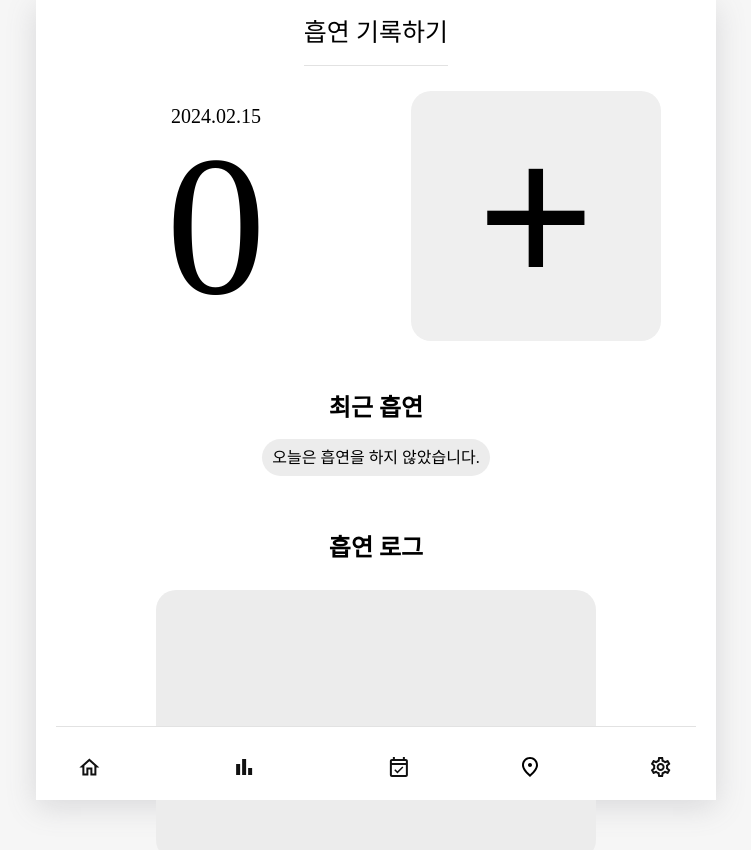
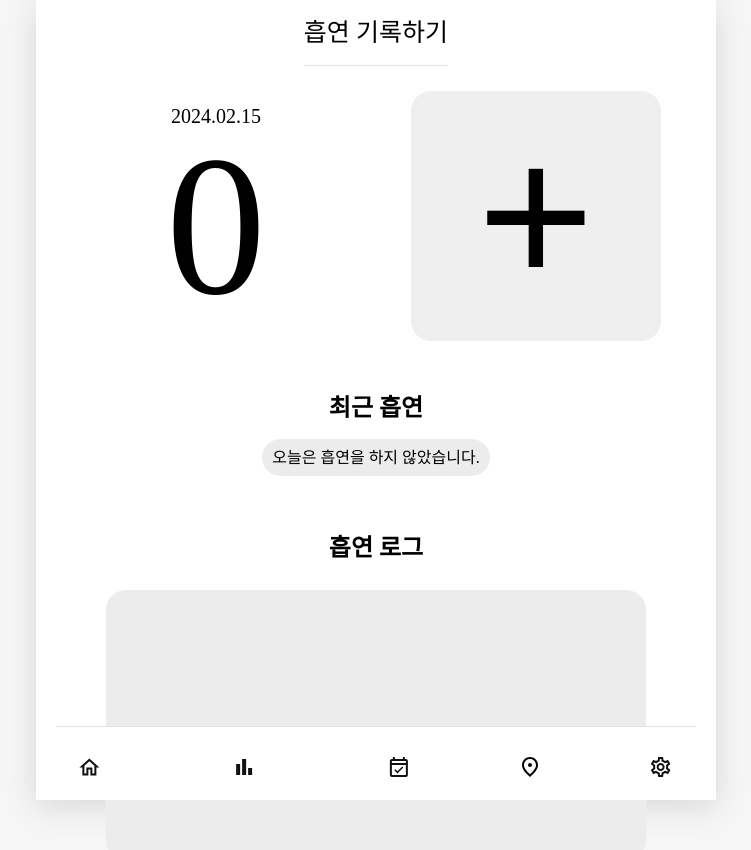
Before and after one commit to moko0428/smokediary, a React (Create React App) app: page / in a window 1280 px wide. Shown: the top 850 px of the page, without its empty margins (264-1015 px from the left). Built offline with nearby package versions, Linux system fonts and the light colour scheme.

Commit message:
style: smoke log width 조정

```diff
--- a/src/styles/App.css
+++ b/src/styles/App.css
@@ -176,7 +176,7 @@ header .head_text {
 
   border-radius: 20px;
   background-color: #ececec;
-  width: 400px;
+  width: 500px;
   height: 250px;
   display: flex;
   flex-direction: column;
@@ -202,5 +202,5 @@ header .head_text {
 
   margin: 10px 0px;
 
-  width: 300px;
+  width: 90%;
 }
```
